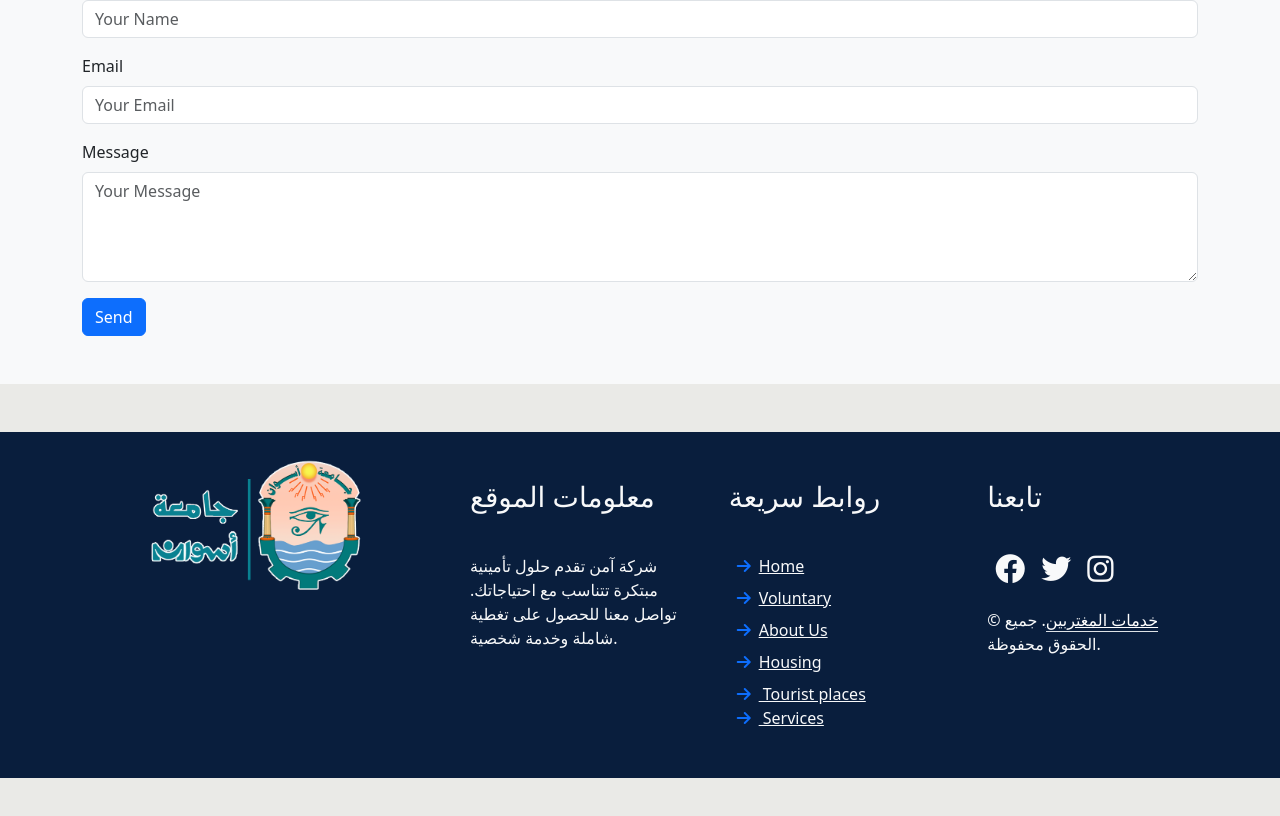
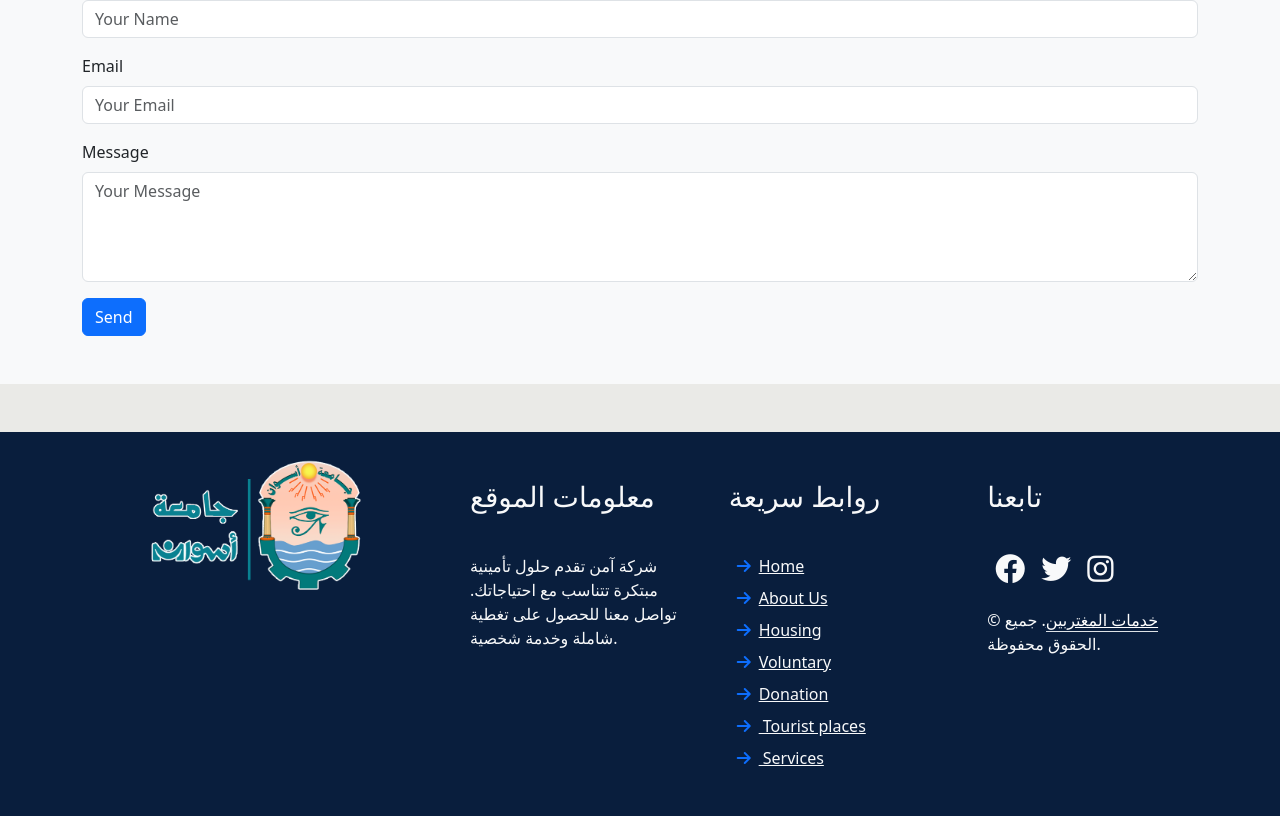
Before and after one commit to MahmoudMoursy/final-project-A, a React (Vite) app: page /home in a window 1280 px wide. Shown: the part 3360-4176 px from the top of the page. Before the commit the page ends 4138 px from the top, so only its background shows below. Built offline with nearby package versions, Linux system fonts and the light colour scheme.

Commit message:
Edited Footer

```diff
--- a/src/Components/Footer.jsx
+++ b/src/Components/Footer.jsx
@@ -33,12 +33,13 @@ function Footer() {
                     <h3 className="text-light mb-0">روابط سريعة</h3>
                   </div>
                   <div className="link-animated d-flex flex-column justify-content-start">
-                    <a className="text-light mb-2" href=""><i className="fa-solid fa-arrow-right text-primary mx-2"></i>Home</a>
-                    <a className="text-light mb-2" href=""><i className="fa-solid fa-arrow-right text-primary mx-2"></i>Voluntary</a>
-                    <a className="text-light mb-2" href=""><i className="fa-solid fa-arrow-right text-primary mx-2"></i>About Us</a>
-                    <a className="text-light mb-2" href=""><i className="fa-solid fa-arrow-right text-primary mx-2"></i>Housing</a>
-                    <a className="text-light" href=""><i className="fa-solid fa-arrow-right text-primary mx-2"></i> Tourist places</a>
-                    <a className="text-light" href=""><i className="fa-solid fa-arrow-right text-primary mx-2"></i> Services</a>
+                    <a className="text-light mb-2" href="/Home"><i className="fa-solid fa-arrow-right text-primary mx-2"></i>Home</a>
+                    <a className="text-light mb-2" href="./"><i className="fa-solid fa-arrow-right text-primary mx-2"></i>About Us</a>
+                    <a className="text-light mb-2" href="./"><i className="fa-solid fa-arrow-right text-primary mx-2"></i>Housing</a>
+                    <a className="text-light mb-2" href="./"><i className="fa-solid fa-arrow-right text-primary mx-2"></i>Voluntary</a>
+                    <a className="text-light mb-2" href="./Donation"><i className="fa-solid fa-arrow-right text-primary mx-2"></i>Donation</a>
+                    <a className="text-light mb-2" href="./"><i className="fa-solid fa-arrow-right text-primary mx-2"></i> Tourist places</a>
+                    <a className="text-light mb-2" href="./"><i className="fa-solid fa-arrow-right text-primary mx-2"></i> Services</a>
                   </div>
                 </div>
 
```
